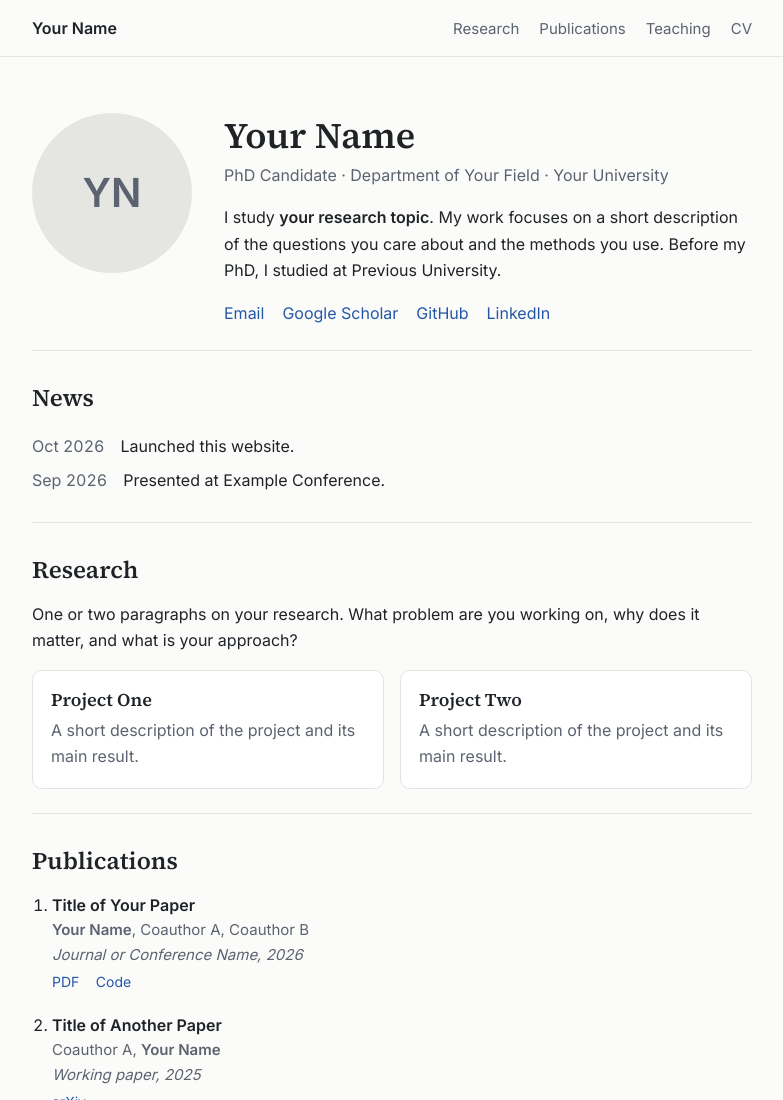
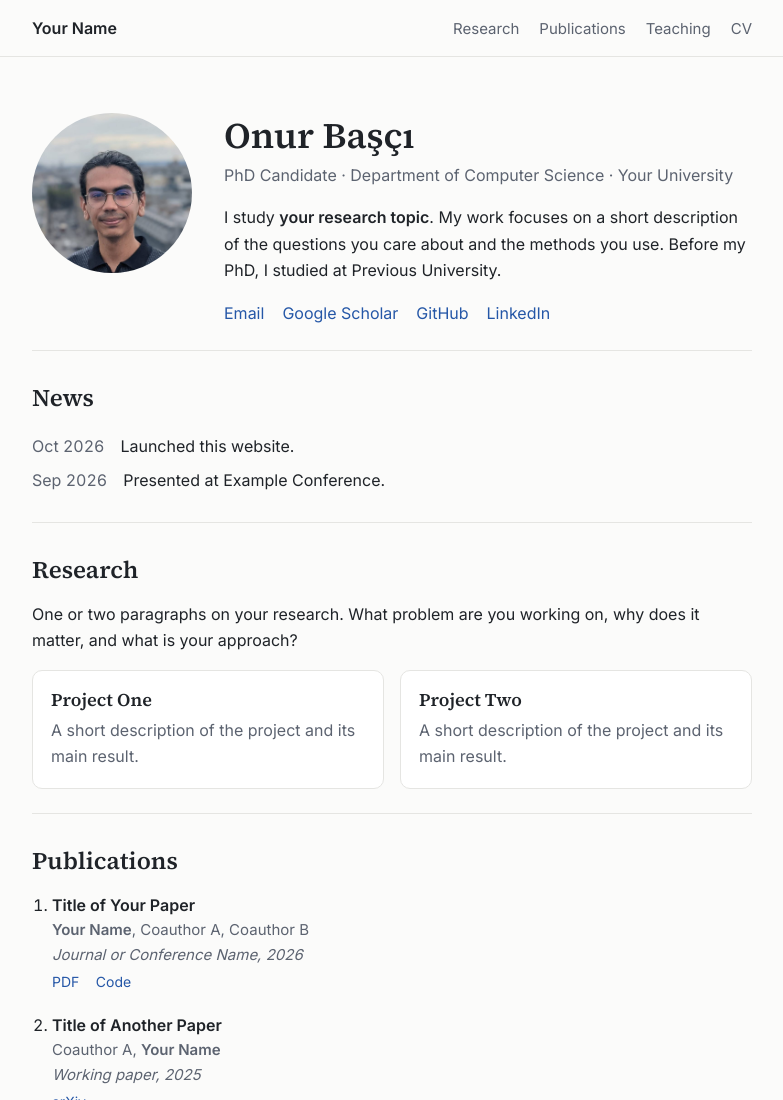
Before and after one commit to OnurBasci/onurbasci.github.io, a plain HTML site: page index.html in a window 1280 px wide. Shown: the top 1100 px of the page, without its empty margins (248-1031 px from the left). Drawn offline with Linux system fonts and the light colour scheme.

Commit message:
pp added

```diff
--- a/index.html
+++ b/index.html
@@ -3,8 +3,8 @@
 <head>
   <meta charset="utf-8">
   <meta name="viewport" content="width=device-width, initial-scale=1">
-  <title>Your Name</title>
-  <meta name="description" content="Personal website of Your Name, PhD candidate in Your Field at Your University.">
+  <title>Onur Başçı</title>
+  <meta name="description" content="Personal website of Onur Başçı, PhD candidate in Computer Science at Your University.">
   <link rel="preconnect" href="https://fonts.googleapis.com">
   <link rel="preconnect" href="https://fonts.gstatic.com" crossorigin>
   <link href="https://fonts.googleapis.com/css2?family=Inter:wght@400;500;600&family=Source+Serif+4:wght@600&display=swap" rel="stylesheet">
@@ -26,11 +26,11 @@
   <main class="container">
     <!-- About -->
     <section class="hero">
-      <img class="avatar" src="profile.jpg" alt="Photo of Your Name"
+      <img class="avatar" src="profile.jpeg" alt="Photo of Your Name"
            onerror="this.replaceWith(Object.assign(document.createElement('div'),{className:'avatar avatar-placeholder',textContent:'YN'}))">
       <div>
-        <h1>Your Name</h1>
-        <p class="role">PhD Candidate · Department of Your Field · Your University</p>
+        <h1>Onur Başçı</h1>
+        <p class="role">PhD Candidate · Department of Computer Science · Your University</p>
         <p>
           I study <strong>your research topic</strong>. My work focuses on a short description
           of the questions you care about and the methods you use. Before my PhD, I studied
```
Also changed, not shown: profile.jpeg (added).
